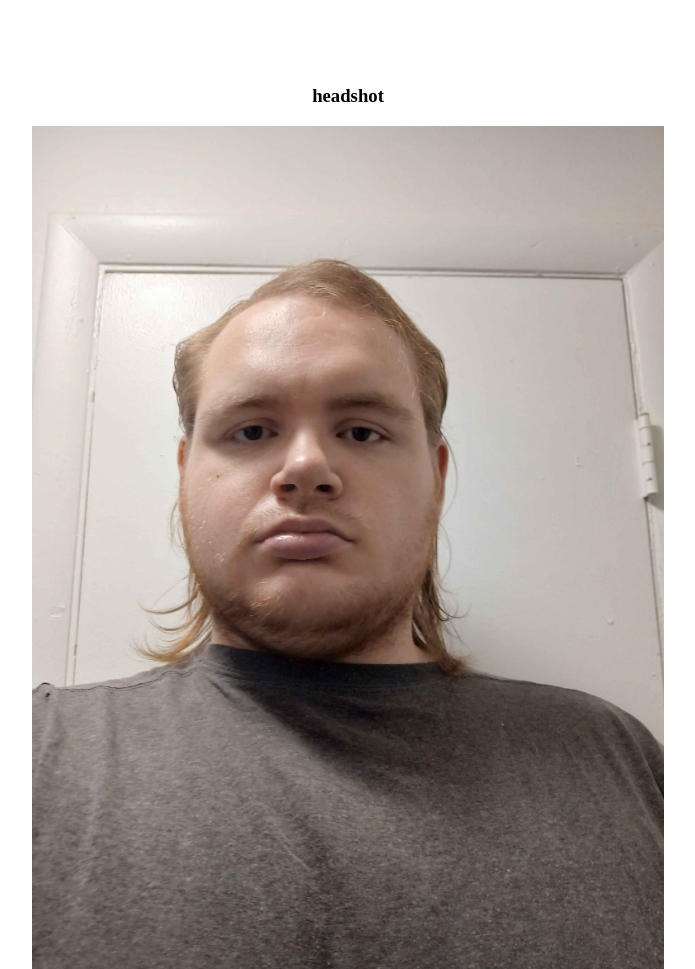
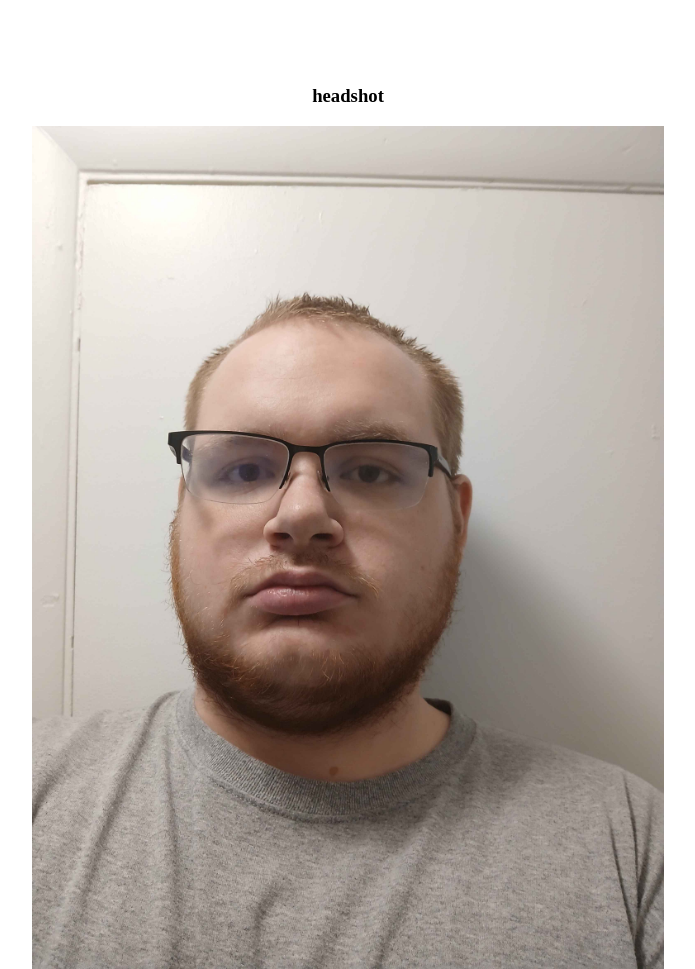
Before and after one commit to rhetz2002/rhetz2002.github.io, a plain HTML site: page index.html in a window 1280 px wide. Shown: the part 2060-3029 px from the top of the page, without its empty margins (292-987 px from the left). Drawn offline with Linux system fonts and the light colour scheme.

Commit message:
swapped old headshot with new headshot

```diff
--- a/index.html
+++ b/index.html
@@ -33,7 +33,7 @@
  type="application/pdf">
 
 <h3> headshot </h3>
-<img src='20251121_134619.jpg' width = 50%>
+<img src='headshot.jpg' width = 50%>
 <footer>
     <p>contact me</p>
     <a href = mailto:mylestollefson@westernwyoming.edu>My email</a>
```
Also changed, not shown: 20251121_134619.jpg (deleted), headshot.jpg (added).
